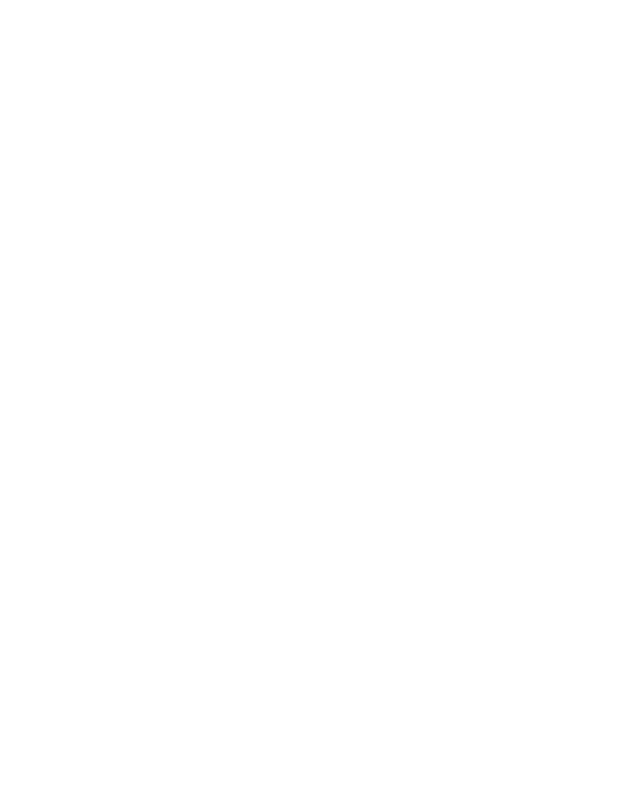
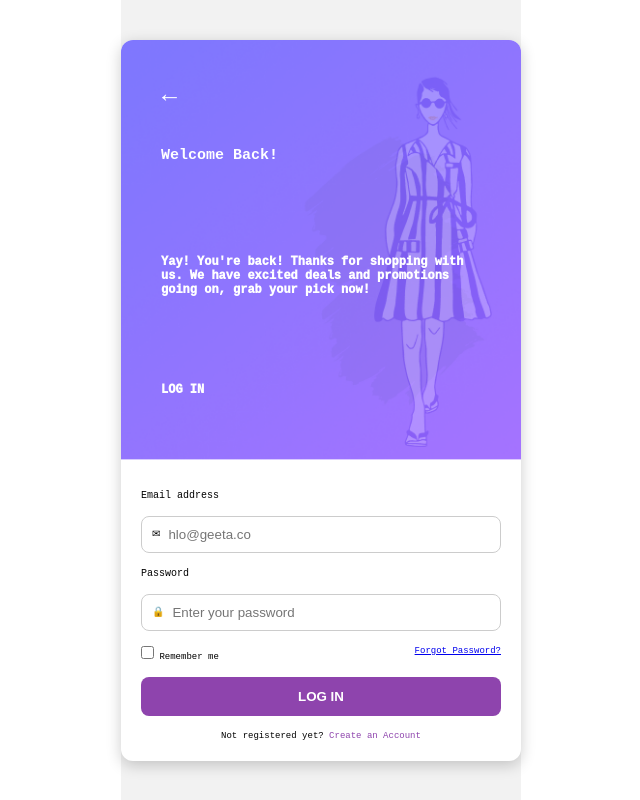
Before and after one commit to mar-lopez0/Online-retail-Lab, a plain HTML site: page Componente/pages/login/loginIn/loginIn.html in a window 1280 px wide. Shown: the whole page, without its empty margins (319-959 px from the left). Drawn offline with Linux system fonts and the light colour scheme.

Commit message:
Tercer diseño

```diff
--- a/Componente/pages/login/login.js
+++ b/Componente/pages/login/login.js
@@ -31,8 +31,9 @@ function login() {
     loginBtn.textContent = "LOG IN";
     btnContenedor.appendChild(loginBtn);
 
-    loginBtn.addEventListener('click',()=>{alert("Hola mundo")});
-
+    loginBtn.addEventListener('click', () => {
+        window.location.href = './loginIn/loginIn.html'; // Redirige a la página de inicio de sesión
+    });
 
 
     let orText = document.createElement('div');
--- a/Componente/pages/login/loginIn/loginIn.css
+++ b/Componente/pages/login/loginIn/loginIn.css
@@ -0,0 +1,113 @@
+.contenedor-login {
+    display: flex;
+    justify-content: center;
+    align-items: center;
+    height: 100vh;
+    background: #f2f2f2;
+}
+
+.tarjeta-login {
+    width: 400px;
+    border-radius: 12px;
+    overflow: hidden;
+    background: #fff;
+    box-shadow: 0 4px 15px rgba(0,0,0,0.2);
+}
+
+.encabezado-login {
+    color: #fff;
+    height: 430px;
+    display: flex;
+    flex-direction: column;
+    justify-content: space-around;
+    gap: 20px;
+    padding: 40px;
+    position: relative;
+    background-image: url('../../../../assets/LoginIn.png');
+    background-repeat: no-repeat;
+    background-size: cover;
+}
+
+.encabezado-login .flecha-atras {
+    position: absolute;
+    top: 15px;
+    left: 15px;
+    font-size: 25px;
+    cursor: pointer;
+    padding: 26px;
+}
+
+.encabezado-login h2 {
+    margin: 40px 0 10px;
+}
+
+.encabezado-login p {
+    margin: 5px 0;
+    font-size: 1.2rem;
+    font-weight: 1000;
+}
+
+.texto-login {
+    margin-top: 20px;
+    font-weight: bold;
+}
+
+.formulario-login {
+    padding: 20px;
+    display: flex;
+    flex-direction: column;
+    gap: 15px;
+}
+
+.input-con-icono {
+    display: flex;
+    align-items: center;
+    border: 1px solid #ccc;
+    border-radius: 8px;
+    padding: 0 10px;
+}
+
+.input-con-icono span {
+    margin-right: 8px;
+}
+
+.input-con-icono input {
+    border: none;
+    outline: none;
+    flex: 1;
+    padding: 10px 0;
+}
+
+.opciones-login {
+    display: flex;
+    justify-content: space-between;
+    font-size: 0.9rem;
+}
+
+.boton-login {
+    background: #8e44ad;
+    color: #fff;
+    padding: 12px;
+    border: none;
+    border-radius: 8px;
+    font-weight: bold;
+    cursor: pointer;
+}
+
+.boton-login:hover {
+    background: #732d91;
+}
+
+.texto-cuenta {
+    font-size: 0.9rem;
+    text-align: center;
+}
+
+.texto-cuenta a {
+    color: #8e44ad;
+    text-decoration: none;
+}
+
+.texto-cuenta a:hover {
+    text-decoration: underline;
+}
--- a/Componente/pages/login/loginIn/loginIn.html
+++ b/Componente/pages/login/loginIn/loginIn.html
@@ -6,9 +6,11 @@
     <title>Login In</title>
 
     <link rel="stylesheet" href="../loginIn/loginIn.css">
-    <link rel="stylesheet" href="../../login/loginIn/loginIn.css">
+    <link rel="stylesheet" href="../../../../config.css">
 </head>
 <body>
 
+    <script src="../loginIn/loginIn.js" type="module"></script>
+
 </body>
 </html>
--- a/Componente/pages/login/loginIn/loginIn.js
+++ b/Componente/pages/login/loginIn/loginIn.js
@@ -0,0 +1,109 @@
+function login() {
+    const login = document.createElement("section");
+    login.className = "contenedor-login";
+
+    const tarjeta = document.createElement("div");
+    tarjeta.className = "tarjeta-login";
+
+    const encabezado = document.createElement("div");
+    encabezado.className = "encabezado-login";
+
+    const flechaAtras = document.createElement("span");
+    flechaAtras.className = "flecha-atras";
+    flechaAtras.textContent = "←";
+    encabezado.appendChild(flechaAtras);
+
+    const titulo = document.createElement("h2");
+    titulo.textContent = "Welcome Back!";
+    encabezado.appendChild(titulo);
+
+    const subtitulo = document.createElement("p");
+    subtitulo.textContent = "Yay! You're back! Thanks for shopping with us. We have excited deals and promotions going on, grab your pick now!";
+    encabezado.appendChild(subtitulo);
+
+    const textoLogin = document.createElement("p");
+    textoLogin.className = "texto-login";
+    textoLogin.textContent = "LOG IN";
+    encabezado.appendChild(textoLogin);
+
+    const formulario = document.createElement("form");
+    formulario.className = "formulario-login";
+
+    const labelEmail = document.createElement("label");
+    labelEmail.textContent = "Email address";
+    formulario.appendChild(labelEmail);
+
+    const emailContainer = document.createElement("div");
+    emailContainer.className = "input-con-icono";
+
+    const emailIcon = document.createElement("span");
+    emailIcon.textContent = "✉";
+    emailContainer.appendChild(emailIcon);
+
+    const emailInput = document.createElement("input");
+    emailInput.type = "email";
+    emailInput.placeholder = "hlo@geeta.co";
+    emailContainer.appendChild(emailInput);
+
+    formulario.appendChild(emailContainer);
+
+    const labelPass = document.createElement("label");
+    labelPass.textContent = "Password";
+    formulario.appendChild(labelPass);
+
+    const passContainer = document.createElement("div");
+    passContainer.className = "input-con-icono";
+
+    const passIcon = document.createElement("span");
+    passIcon.textContent = "🔒";
+    passContainer.appendChild(passIcon);
+
+    const passInput = document.createElement("input");
+    passInput.type = "password";
+    passInput.placeholder = "Enter your password";
+    passContainer.appendChild(passInput);
+
+    formulario.appendChild(passContainer);
+
+    const opciones = document.createElement("div");
+    opciones.className = "opciones-login";
+
+    const checkLabel = document.createElement("label");
+    const check = document.createElement("input");
+    check.type = "checkbox";
+    checkLabel.appendChild(check);
+    checkLabel.appendChild(document.createTextNode(" Remember me"));
+
+    const forgot = document.createElement("a");
+    forgot.href = "#";
+    forgot.textContent = "Forgot Password?";
+
+    opciones.appendChild(checkLabel);
+    opciones.appendChild(forgot);
+    formulario.appendChild(opciones);
+
+    const botonLogin = document.createElement("button");
+    botonLogin.type = "submit";
+    botonLogin.className = "boton-login";
+    botonLogin.textContent = "LOG IN";
+    formulario.appendChild(botonLogin);
+
+    const cuentaTexto = document.createElement("p");
+    cuentaTexto.className = "texto-cuenta";
+    cuentaTexto.appendChild(document.createTextNode("Not registered yet? "));
+
+    const cuentaLink = document.createElement("a");
+    cuentaLink.href = "#";
+    cuentaLink.textContent = "Create an Account";
+    cuentaTexto.appendChild(cuentaLink);
+
+    formulario.appendChild(cuentaTexto);
+
+    tarjeta.appendChild(encabezado);
+    tarjeta.appendChild(formulario);
+    login.appendChild(tarjeta);
+
+    return login;
+}
+
+document.body.appendChild(login());
```
Also changed, not shown: Componente/pages/login/login.css (+6 -1 lines), assets/LoginIn.png (added).
